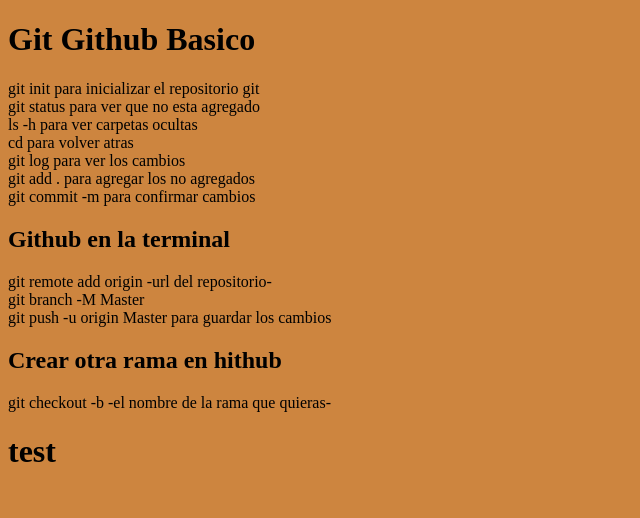
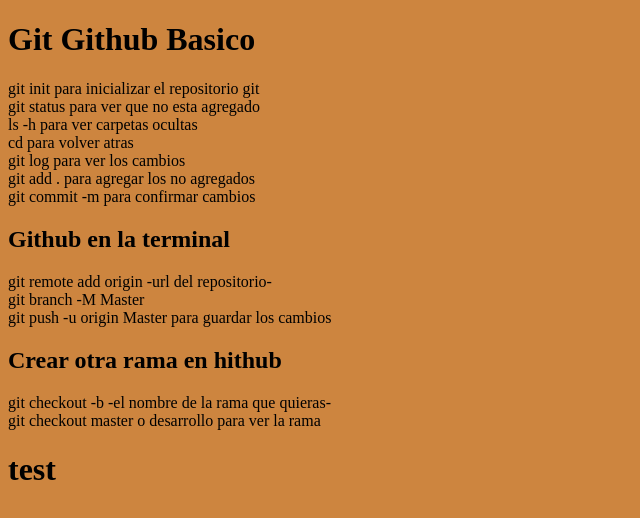
Before and after one commit to Dsmarmet/git-github-nucba, a plain HTML site: page index.html in a window 1280 px wide. Shown: the whole page, without its empty margins (0-640 px from the left). Drawn offline with Linux system fonts and the light colour scheme.

Commit message:
guardar cambios

```diff
--- a/index.html
+++ b/index.html
@@ -28,7 +28,9 @@
 
     <h2>Crear otra rama en hithub</h2>
 
-    <p>git checkout -b -el nombre de la rama que quieras- </p>
+    <p>git checkout -b -el nombre de la rama que quieras- <br>
+    git checkout master o desarrollo para ver la rama
+    </p>
     <h1>test</h1>
 </body>
 </html>
```
